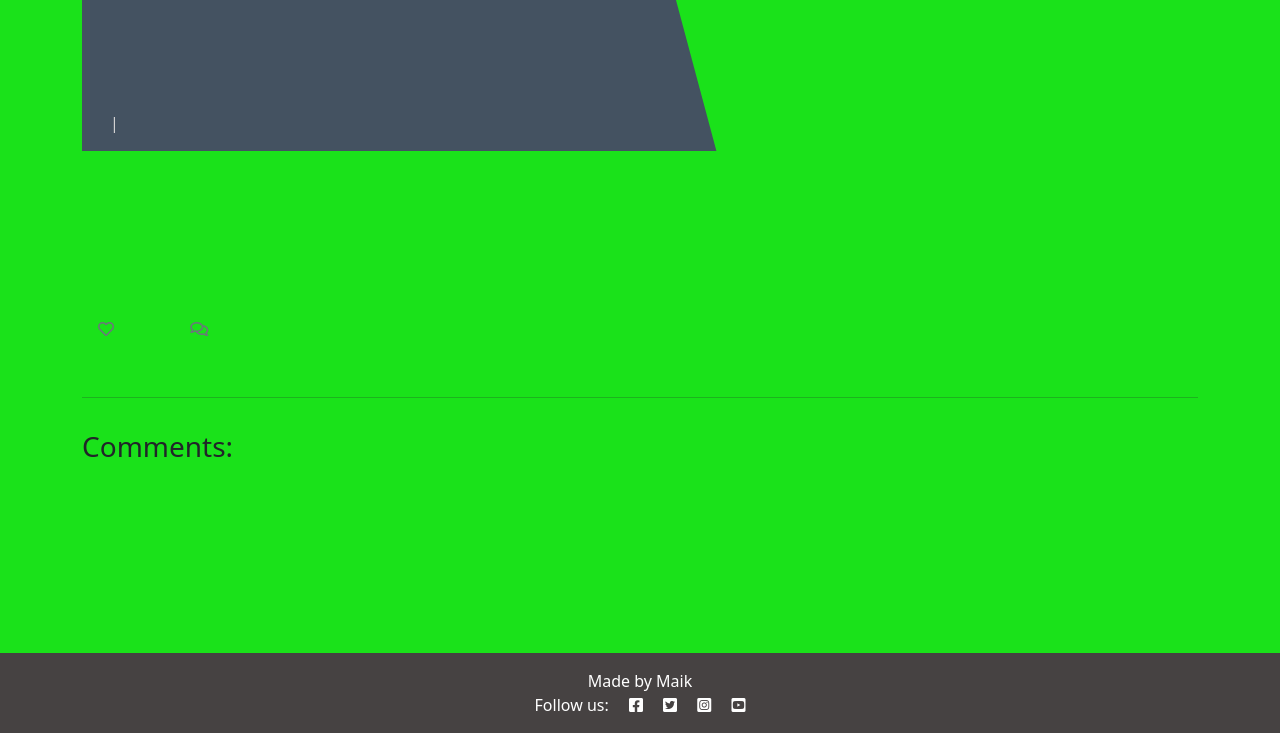
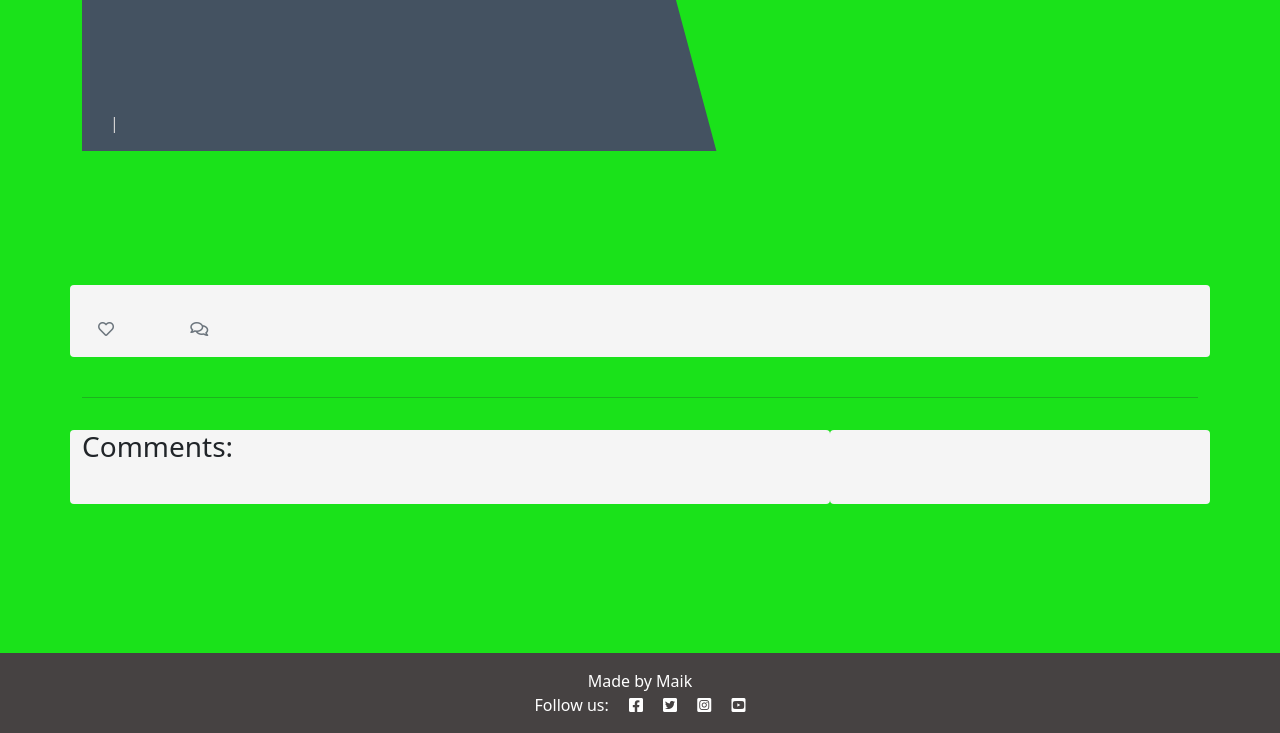
Before and after one commit to Winnypohh/Blog, a Django app: template templates/post_detail.html in a window 1280 px wide. Shown: the part 67-800 px from the top of the page. Run offline with Django 4.2, Linux system fonts and the light colour scheme; the template is opened without the code that fills it, so the values that code supplies are empty; parts of the project's set-up code (start-up, migrations or seed data) failed here and were passed over; some libraries are stand-ins or nearby versions.

Commit message:
addede bc to card

```diff
--- a/static/css/style.css
+++ b/static/css/style.css
@@ -20,7 +20,7 @@
 
 .card {
     border: none;
-    background-color: transparent;
+    background-color: whitesmoke;
 }
 
 .image-container {
```
